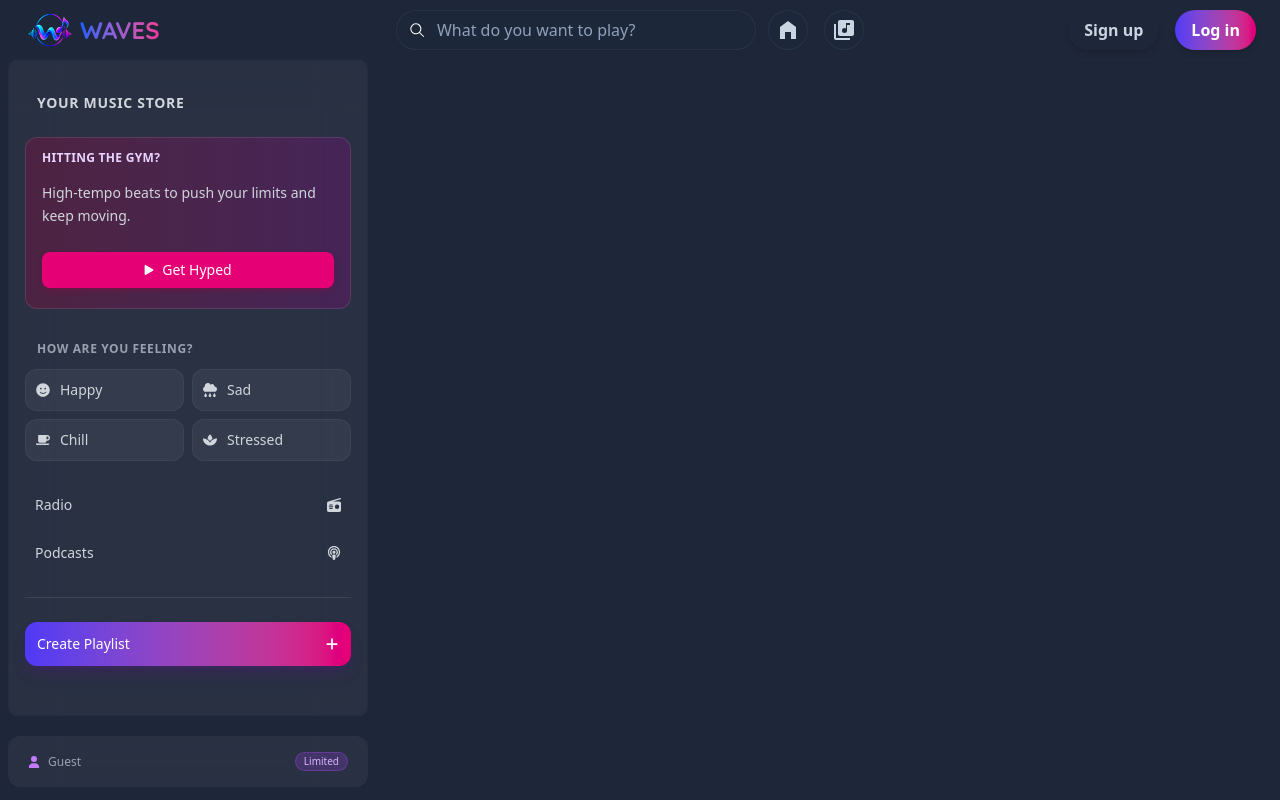
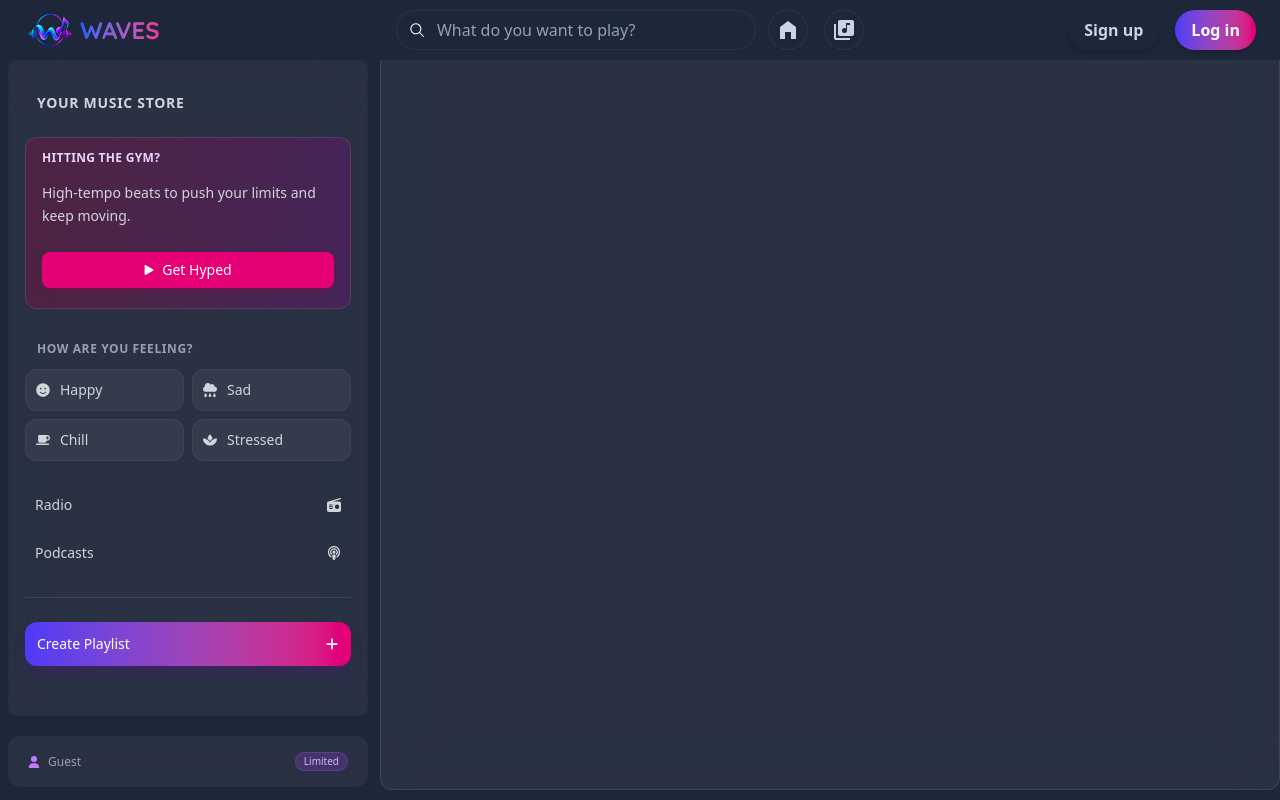
Before and after one commit to shashinirathnayake2111-afk/Waves-Premium_Music_Website, a Next.js app: page / in a window 1280 px wide. Built offline with nearby package versions, Linux system fonts and the light colour scheme.

Commit message:
Add main content to the home page

```diff
--- a/src/app/page.tsx
+++ b/src/app/page.tsx
@@ -1,9 +1,9 @@
 "use client";
-
 
 import { useState, useRef } from "react";
 import Navbar from "@/src/components/Navbar";
-import Sidebar from "../components/Sidebar";
+import Sidebar from "@/src/components/Sidebar";
+import MainContent from "@/src/components/MainContent";
 
 
 export default function Home() {
@@ -12,7 +12,10 @@ export default function Home() {
     <div className="min-h-screen">
       <Navbar />
       <main>
-        <Sidebar />
+        <div className="flex-1 flex">
+          <Sidebar />
+          <MainContent />
+        </div>
       </main>
     </div>
   );
--- /dev/null
+++ b/src/components/MainContent.tsx
@@ -0,0 +1,12 @@
+'use client'
+
+import React from 'react'
+
+export default function MainContent() {
+  return (
+    <div className="flex-1 overflow-y-auto min-h-[calc(100vh-10px)] pt-22 px-6 pb-6 ml-5 bg-white/5 backdrop-blur-xl p-6 border border-white/10 rounded-xl">
+      <div>
+      </div>
+    </div>
+  )
+}
--- a/src/components/Sidebar.tsx
+++ b/src/components/Sidebar.tsx
@@ -74,7 +74,7 @@ export default function Sidebar() {
 
   return (
     <div>
-      <aside className="fixed left-2 top-15 w-90 h-[82vh] flex flex-col gap-3">
+      <aside className="relative left-2 top-15 w-90 h-[82vh] flex flex-col gap-3 flex-shrink-0">
 
         <div className=" bg-white/5 backdrop-blur-xl border border-[#091227]/10 rounded-lg p-4 overflow-y-auto flex-1 flex flex-col justify-between">
 
```
